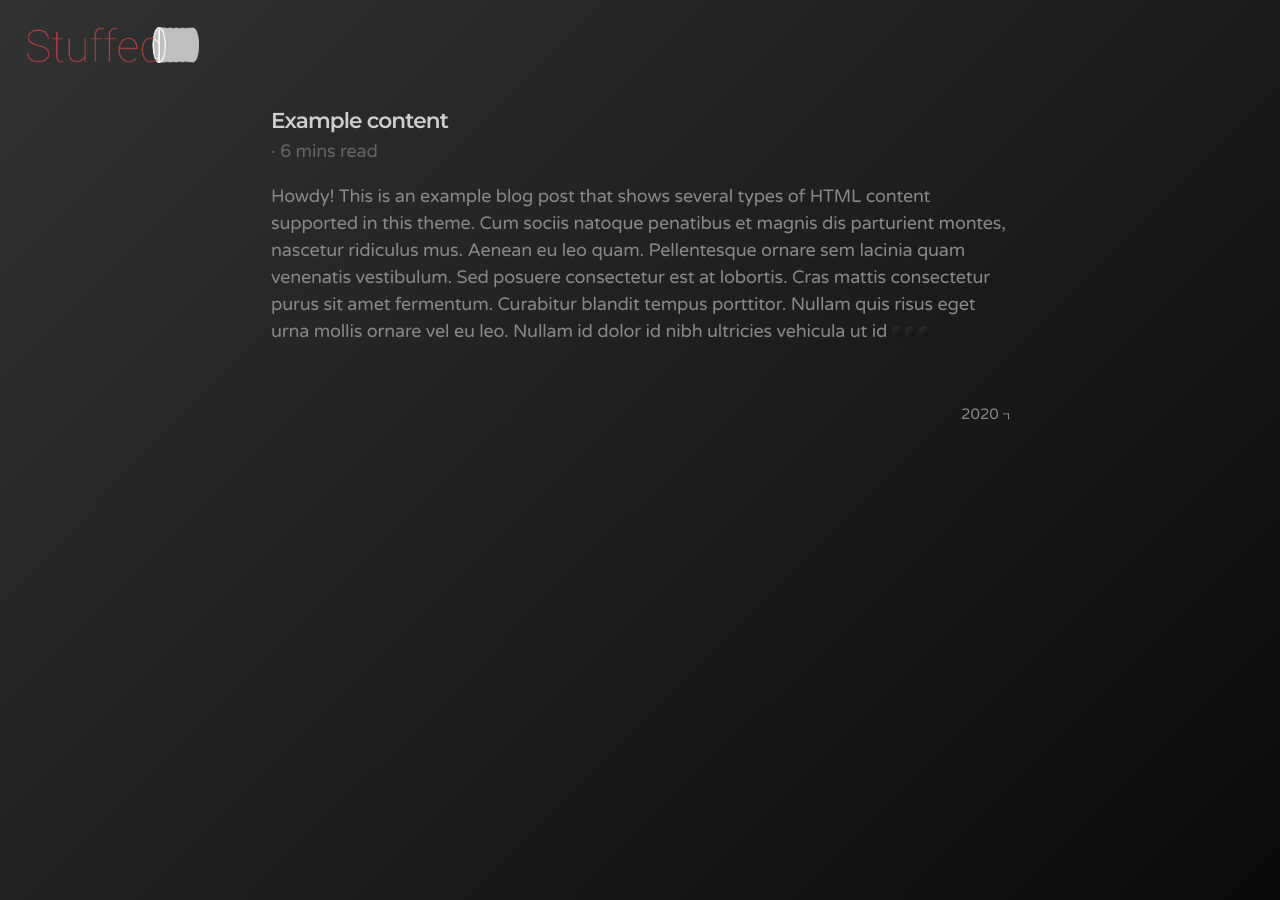
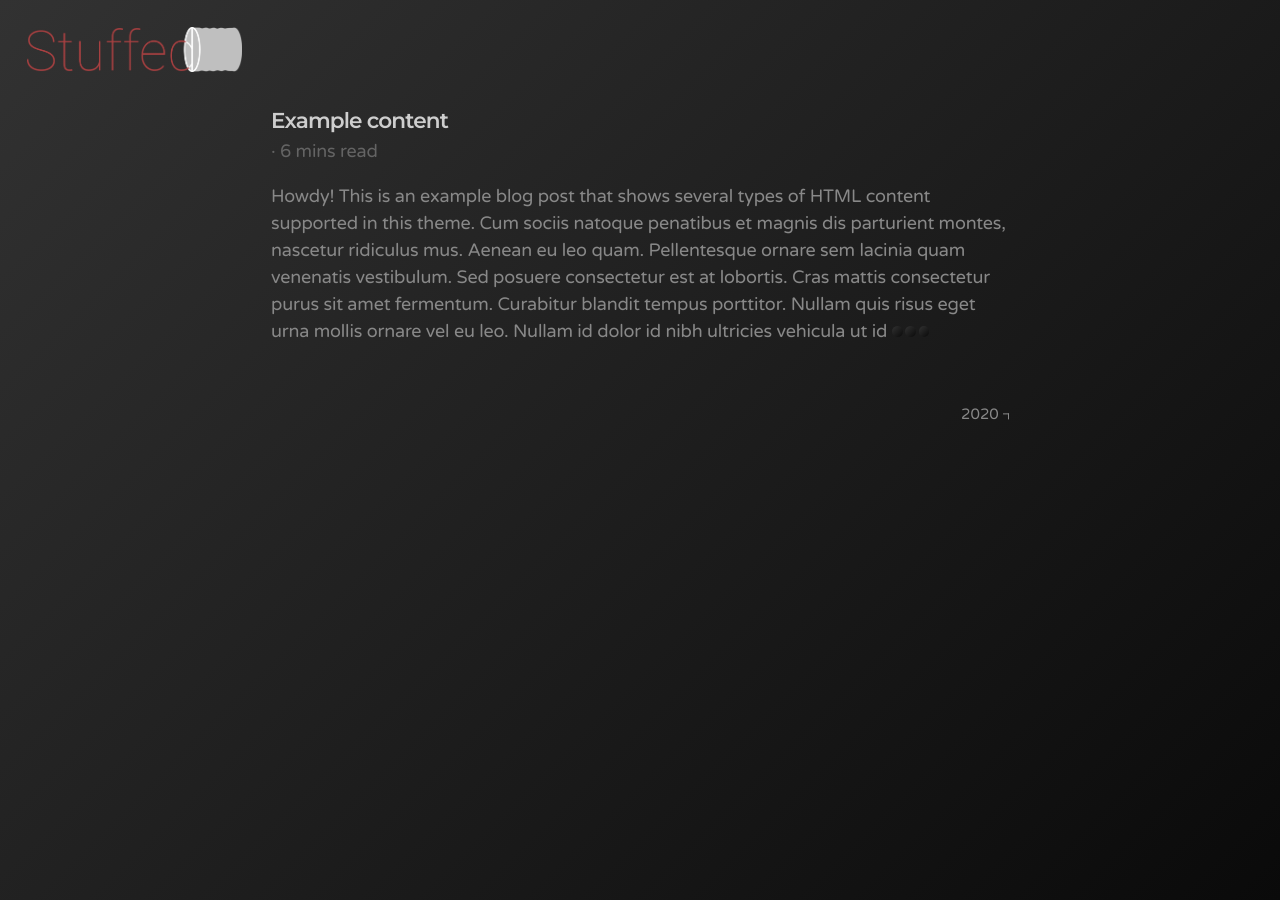
Before and after one commit to stuffedcan/stuffedcan.github.io, a Jekyll site: the page built from index.html, in a window 1280 px wide. Built offline with Jekyll 4.4.1, drawn with Linux system fonts in a browser that asks for light colours; the list of posts is cut into pages by our own code.

Commit message:
Update _logo.scss

```diff
--- a/_sass/_logo.scss
+++ b/_sass/_logo.scss
@@ -4,7 +4,7 @@
   left: 1.5rem;
   top: 1.5rem;
   width: auto;
-  height: 2rem;
+  height: 2.5rem;
   transition: transform .2s;
 }
 
```
